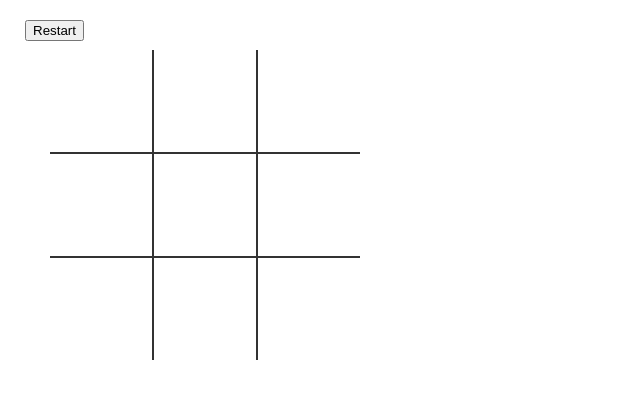
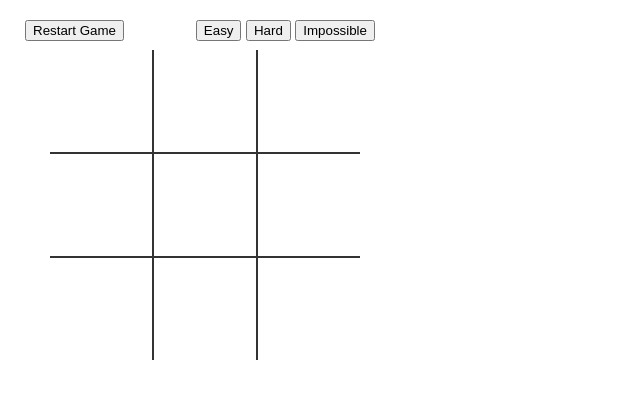
Before and after one commit to hnryjmes/TicTacToeJS, a website: page index.html in a window 1280 px wide. Shown: the whole page, without its empty margins (0-640 px from the left). Drawn offline with Linux system fonts and the light colour scheme.

Commit message:
update difficulty mode buttons

```diff
--- a/app.js
+++ b/app.js
@@ -13,6 +13,7 @@ var winningCombos = [
 ];
 
 var cells = document.querySelectorAll('.cell');
+var difficultyMode = "easy";
 startGame();
 
 function startGame() {
@@ -81,15 +82,27 @@ function emptySquares() {
   });
 }
 
+function setEasyMode() {
+  difficultyMode = "easy";
+}
+
+function setHardMode() {
+  difficultyMode = "hard";
+}
+
+function setImpossibleMode() {
+  difficultyMode = "impossible";
+}
+
 function bestSpot() {
-  // easy mode: first empty square
-  // return emptySquares()[0];
-
-  // hard mode: random empty square
-  return emptySquares()[Math.floor(Math.random() * emptySquares().length)];
-
-  // impossible mode: minimax algorithm
-
+  switch (difficultyMode) {
+    case "easy":
+      console.log("easy");
+      return emptySquares()[0];
+    case "hard":
+      console.log("hard");
+      return emptySquares()[Math.floor(Math.random() * emptySquares().length)];
+  }
 }
 
 function checkTie() {
--- a/index.html
+++ b/index.html
@@ -26,7 +26,14 @@
       </table>
     </div>
     <div class="container" id="controls-container">
-      <button onClick="startGame()">Restart</button>
+      <div id="restart-button">
+        <button onClick="startGame()">Restart Game</button>
+      </div>
+      <div id="difficulty-buttons">
+        <button onClick="setEasyMode()">Easy</button>
+        <button onClick="setHardMode()">Hard</button>
+        <button onClick="setImpossibleMode()">Impossible</button>
+      </div>
     </div>
     <div class="endgame" id="endgame-text"></div>
     <script src="app.js"></script>
--- a/style.css
+++ b/style.css
@@ -1,5 +1,6 @@
 body {
   font-family: "Futura", sans-serif;
+  min-width: 450px;
 }
 
 td {
@@ -44,6 +45,16 @@ table tr td:last-child {
 #controls-container {
   top: 20px;
   left: 25px;
+  width: 350px;
+}
+
+#restart-button {
+  display: inline;
+}
+
+#difficulty-buttons {
+  display: inline;
+  float: right;
 }
 
 #endgame-text {
```
